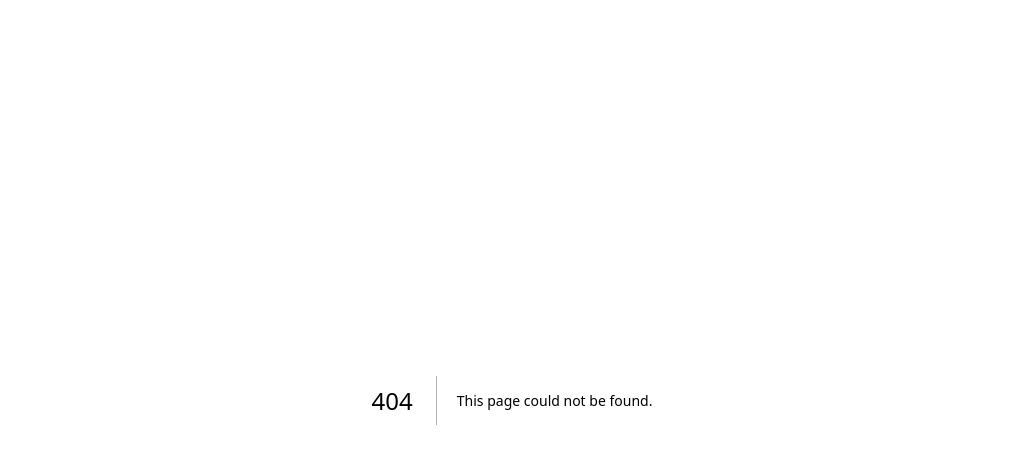
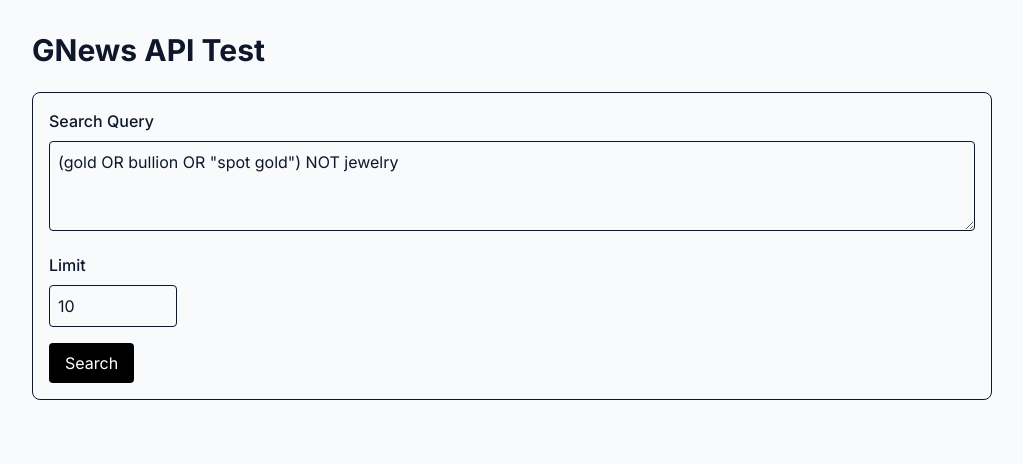
Before and after one commit to phxbinh/TrungNguyen, a Next.js app: page /gnews in a window 1280 px wide. Before the commit this address had no page. Shown: the top 464 px of the page, without its empty margins (128-1151 px from the left). Built offline with nearby package versions, Linux system fonts and the light colour scheme.

Commit message:
Create page.tsx

```diff
--- /dev/null
+++ b/src/app/gnews/page.tsx
@@ -0,0 +1,147 @@
+"use client";
+
+import { useState } from "react";
+
+type NewsItem = {
+  title: string;
+  summary: string;
+  source: string;
+  publishedAt: string;
+  url: string;
+};
+
+export default function NewsPage() {
+  const [query, setQuery] = useState(
+    '(gold OR bullion OR "spot gold") NOT jewelry'
+  );
+  const [limit, setLimit] = useState(10);
+  const [loading, setLoading] = useState(false);
+  const [news, setNews] = useState<NewsItem[]>([]);
+  const [error, setError] = useState("");
+
+  async function handleSearch() {
+    setLoading(true);
+    setError("");
+
+    try {
+/*
+      const res = await fetch("/api/gnews", {
+        method: "POST",
+        headers: {
+          "Content-Type": "application/json",
+        },
+        body: JSON.stringify({
+          query,
+          limit,
+        }),
+      });
+*/
+
+const res = await fetch("/api/gnews", {
+  method: "POST",
+  headers: {
+    "Content-Type": "application/json",
+  },
+  body: JSON.stringify({
+    query: '(gold OR bullion OR "spot gold") NOT jewelry',
+    limit: 10,
+  }),
+});
+
+
+
+      const data = await res.json();
+
+      if (!res.ok) {
+        throw new Error(data.error ?? "Unknown error");
+      }
+
+      setNews(data.news);
+    } catch (err) {
+      setError(err instanceof Error ? err.message : "Unknown error");
+    } finally {
+      setLoading(false);
+    }
+  }
+
+  return (
+    <main className="max-w-5xl mx-auto p-8 space-y-6">
+      <h1 className="text-3xl font-bold">
+        GNews API Test
+      </h1>
+
+      <div className="space-y-4 border rounded-lg p-4">
+        <div>
+          <label className="block font-medium mb-2">
+            Search Query
+          </label>
+
+          <textarea
+            rows={3}
+            className="w-full border rounded p-2"
+            value={query}
+            onChange={(e) => setQuery(e.target.value)}
+          />
+        </div>
+
+        <div>
+          <label className="block font-medium mb-2">
+            Limit
+          </label>
+
+          <input
+            type="number"
+            min={1}
+            max={20}
+            className="border rounded p-2 w-32"
+            value={limit}
+            onChange={(e) => setLimit(Number(e.target.value))}
+          />
+        </div>
+
+        <button
+          onClick={handleSearch}
+          disabled={loading}
+          className="px-4 py-2 rounded bg-black text-white"
+        >
+          {loading ? "Loading..." : "Search"}
+        </button>
+
+        {error && (
+          <p className="text-red-600">{error}</p>
+        )}
+      </div>
+
+      <div className="space-y-4">
+        {news.map((item, index) => (
+          <div
+            key={index}
+            className="border rounded-lg p-4"
+          >
+            <h2 className="font-bold text-lg">
+              {item.title}
+            </h2>
+
+            <p className="text-gray-600 text-sm mt-1">
+              {item.source} •{" "}
+              {new Date(item.publishedAt).toLocaleString()}
+            </p>
+
+            <p className="mt-3">
+              {item.summary}
+            </p>
+
+            <a
+              href={item.url}
+              target="_blank"
+              rel="noopener noreferrer"
+              className="text-blue-600 underline mt-3 inline-block"
+            >
+              Read article →
+            </a>
+          </div>
+        ))}
+      </div>
+    </main>
+  );
+}
```
